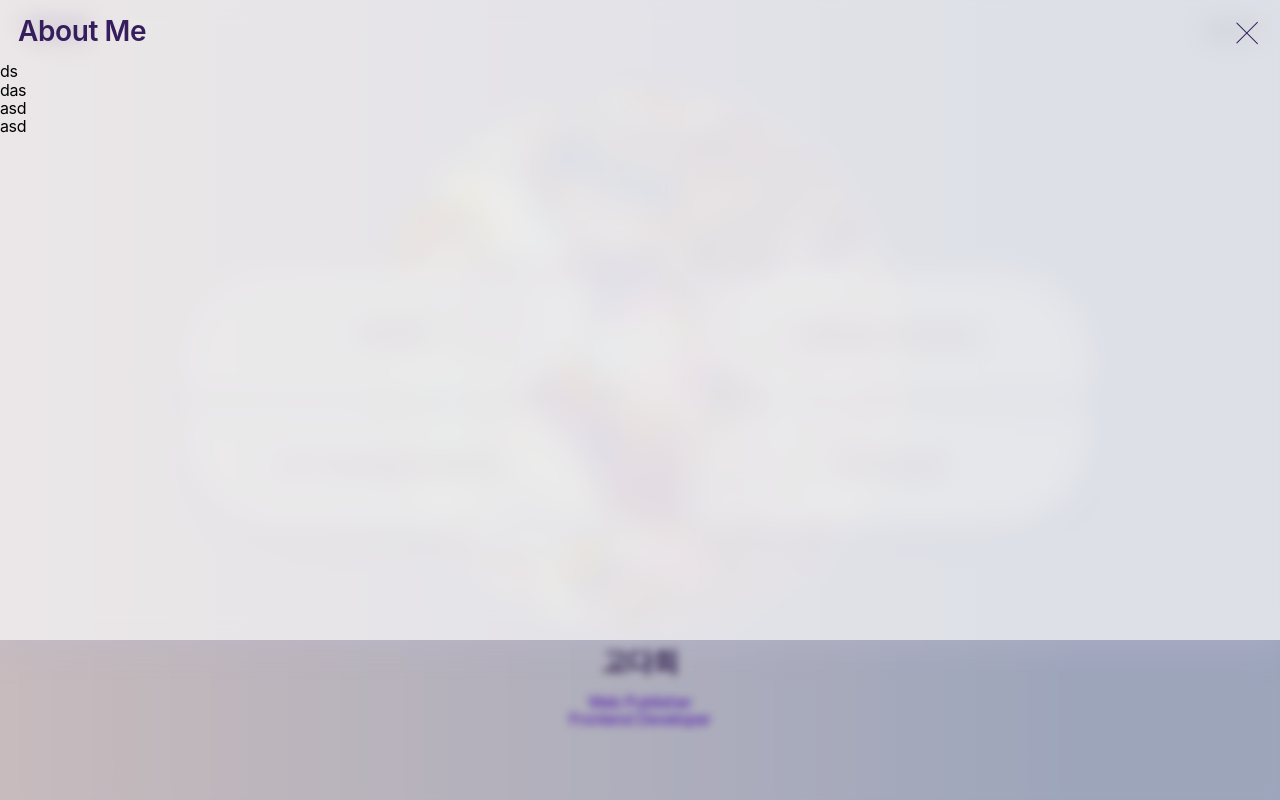
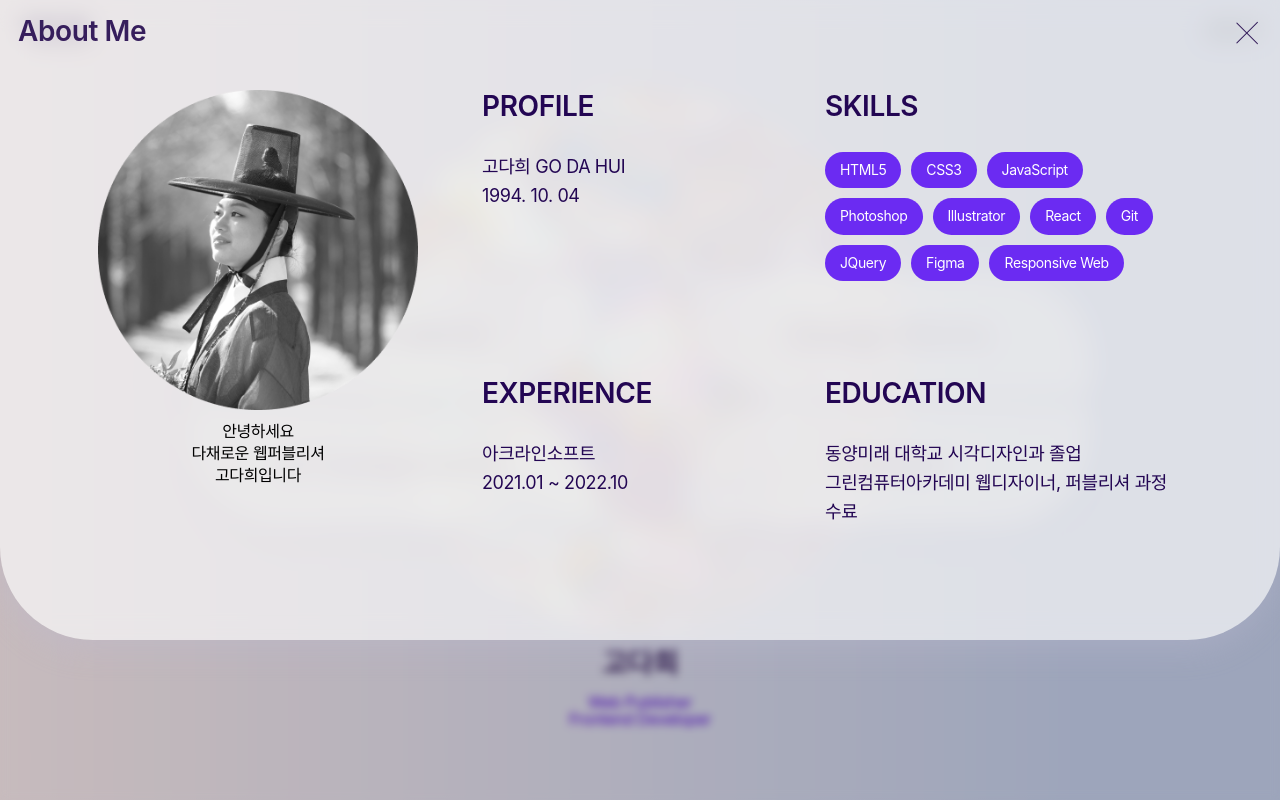
Before and after one commit to godahui/portfolio-pjt, a React (Create React App) app in the folder my-portfolio/: page / in a window 1280 px wide. Both pictures are taken after a click on the button "ABOUT". Built offline with nearby package versions, Linux system fonts and the light colour scheme.

Commit message:
About 작성

```diff
--- a/my-portfolio/src/components/About.tsx
+++ b/my-portfolio/src/components/About.tsx
@@ -1,25 +1,68 @@
 import styled from "styled-components";
+import { motion } from "framer-motion";
 import { useAppDispatch, useAppSelector } from "../store/hooks";
 import { onToggle } from "../store/modalSlice";
+import profile from "../assets/profile-img.png";
 
 export const About = () => {
   const dispatch = useAppDispatch();
   const toggle = useAppSelector((state) => state.modal.toggle);
   return (
     <>
-      <ModalWrap>
+      <ModalWrap
+        initial={{ translateY: -200, opacity: 0 }}
+        animate={{ translateY: 0, opacity: 1 }}
+        exit={{ translateY: 0, opacity: 1 }}
+        transition={{ stiffness: 100 }}
+      >
         <h3>About Me</h3>
         <CloseBtn
           onClick={() => {
             dispatch(onToggle(!toggle));
           }}
         />
-        <ul>
-          <li>ds</li>
-          <li>das</li>
-          <li>asd</li>
-          <li>asd</li>
-        </ul>
+        <AboutList>
+          <ImageWrap>
+            <img src={profile} alt="프로필 이미지" />
+            <p>안녕하세요</p>
+            <p>다채로운 웹퍼블리셔</p>
+            <p>고다희입니다</p>
+          </ImageWrap>
+          <ProfileWrap>
+            <ul>
+              <li>
+                <h4>PROFILE</h4>
+                <p>고다희 GO DA HUI</p>
+                <p>1994. 10. 04</p>
+              </li>
+              <li>
+                <h4>SKILLS</h4>
+                <div className="">
+                  <span>HTML5</span>
+                  <span>CSS3</span>
+                  <span>JavaScript</span>
+                  <span>Photoshop</span>
+                  <span>Illustrator</span>
+                  <span>React</span>
+                  <span>Git</span>
+                  <span>JQuery</span>
+                  <span>Figma</span>
+                  <span>Responsive Web</span>
+                </div>
+              </li>
+              <li>
+                <h4>EXPERIENCE</h4>
+                <p>아크라인소프트</p>
+                <p>2021.01 ~ 2022.10</p>
+              </li>
+              <li>
+                <h4>EDUCATION</h4>
+                <p>동양미래 대학교 시각디자인과 졸업</p>
+                <p>그린컴퓨터아카데미 웹디자이너, 퍼블리셔 과정 수료</p>
+              </li>
+            </ul>
+          </ProfileWrap>
+        </AboutList>
       </ModalWrap>
       <BgWrap
         onClick={() => {
@@ -29,7 +72,7 @@ export const About = () => {
     </>
   );
 };
-const ModalWrap = styled.div`
+const ModalWrap = styled(motion.div)`
   width: 100%;
   height: 80%;
   display: flex;
@@ -39,6 +82,8 @@ const ModalWrap = styled.div`
   background: rgba(255, 255, 255, 0.65);
   backdrop-filter: blur(12px);
   box-shadow: -2px 10px 30px rgba(191, 187, 210, 0.32);
+  border-bottom-left-radius: 93px;
+  border-bottom-right-radius: 93px;
 
   position: absolute;
   top: 0;
@@ -116,3 +161,100 @@ const CloseBtn = styled.button`
     }
   }
 `;
+
+const AboutList = styled.ul`
+  display: flex;
+  flex-flow: row nowrap;
+  flex: 1 1 auto;
+  padding: 28px;
+  justify-content: center;
+  li {
+    &:hover {
+      img {
+        filter: grayscale(0);
+      }
+    }
+  }
+  @media screen and (max-width: 1024px) {
+    flex-flow: column nowrap;
+  }
+`;
+const ImageWrap = styled.li`
+  display: flex;
+  flex-flow: column nowrap;
+  flex: 0 0 auto;
+  justify-content: flex-start;
+  align-items: center;
+  margin-right: 64px;
+  img {
+    width: 320px;
+    height: auto;
+    margin-bottom: 10px;
+    filter: grayscale(1);
+    transition: all 0.3s;
+  }
+  p {
+    line-height: 22px;
+  }
+  @media screen and (max-width: 1024px) {
+    display: none;
+  }
+`;
+const ProfileWrap = styled.li`
+  display: flex;
+  flex-flow: row nowrap;
+  ul {
+    display: flex;
+    flex-flow: row wrap;
+    max-width: 700px;
+    li {
+      flex: 0 0 49%;
+      h4 {
+        font-size: 28px;
+        font-weight: 600;
+        color: #230653;
+        margin-bottom: 30px;
+      }
+      p {
+        font-weight: 400;
+        font-size: 18px;
+        color: #230653;
+        line-height: 29px;
+      }
+      span {
+        display: inline-block;
+        font-weight: 400;
+        font-size: 14px;
+        color: #fff;
+        background-color: #6b2bf2;
+        margin-right: 10px;
+        margin-bottom: 10px;
+        border-radius: 30px;
+        padding: 10px 15px;
+      }
+    }
+  }
+  @media screen and (max-width: 1024px) {
+    flex: 1 1 auto;
+    justify-content: center;
+    ul {
+      width: 100%;
+      li {
+        flex: 0 0 50%;
+        width: 100%;
+      }
+    }
+  }
+  @media screen and (max-width: 768px) {
+    ul {
+      li {
+        flex: 1 1 auto;
+        width: 100%;
+        h4 {
+          font-size: 20px;
+          margin-bottom: 15px;
+        }
+      }
+    }
+  }
+`;
--- a/my-portfolio/src/components/Header.tsx
+++ b/my-portfolio/src/components/Header.tsx
@@ -10,7 +10,7 @@ export const Header = () => {
   return (
     <HeaderWrap>
       <Logo>
-        <Link to="/">
+        <Link to="/" title="메인으로 돌아가기">
           <img src={logo} alt="로고" />
         </Link>
       </Logo>
@@ -18,6 +18,7 @@ export const Header = () => {
         onClick={() => {
           dispatch(onToggle(!toggle));
         }}
+        title="About Me"
       >
         <h2>ABOUT</h2>
       </AbountBtn>
--- a/my-portfolio/src/components/Main.tsx
+++ b/my-portfolio/src/components/Main.tsx
@@ -57,10 +57,10 @@ export const Main = () => {
           transition={{ delay: 0.3 }}
         >
           <Menu to="/web" className="top-left">
-            <p>WEB</p>
+            <p>Web Projects</p>
           </Menu>
           <Menu to="/works" className="top-right">
-            <p>Other Works</p>
+            <p>Design Works</p>
           </Menu>
           <Menu to="/ui" className="bottom-left">
             <p>UI Components</p>
```
Also changed, not shown: my-portfolio/public/assets/profile-img.png (added), my-portfolio/src/assets/profile-img.png (added).
